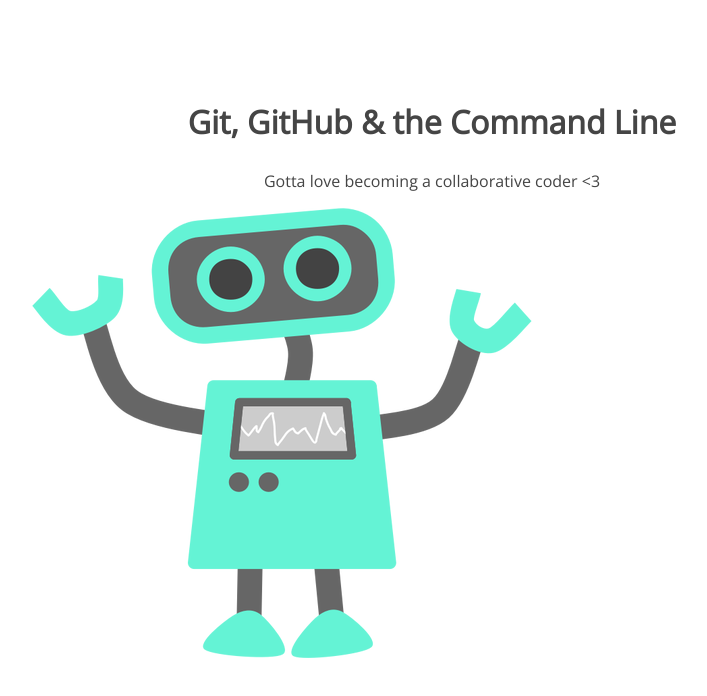
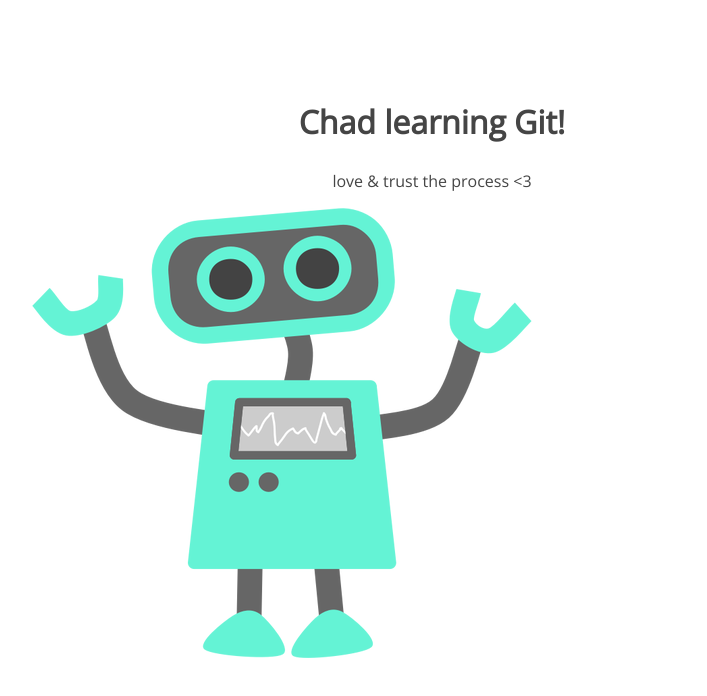
Before and after one commit to dasilvcx/105-project, a plain HTML site: page index.html in a window 1280 px wide. Shown: the whole page, without its empty margins (208-915 px from the left). Drawn offline with nearby package versions, Linux system fonts and the light colour scheme.

Commit message:
changed header and main text

```diff
--- a/index.html
+++ b/index.html
@@ -8,8 +8,8 @@
 </head>
 <body>
 	<section>
-		<h1>Git, GitHub & the Command Line</h1>
-		<p>Gotta love becoming a collaborative coder <3</p>
+		<h1>Chad learning Git!</h1>
+		<p> love & trust the process <3</p>
 		<img src="img/happy-blue-robot.png">
 	</section>
 </body>
```
